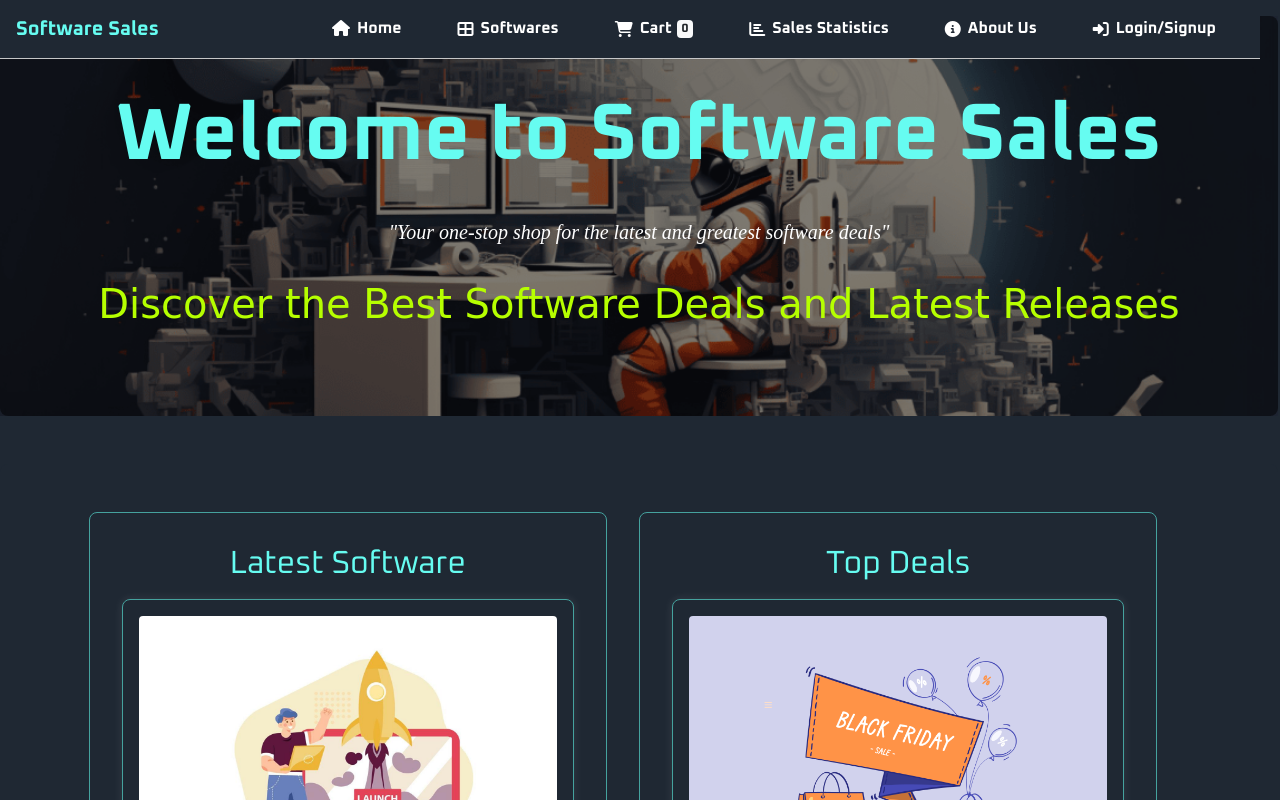
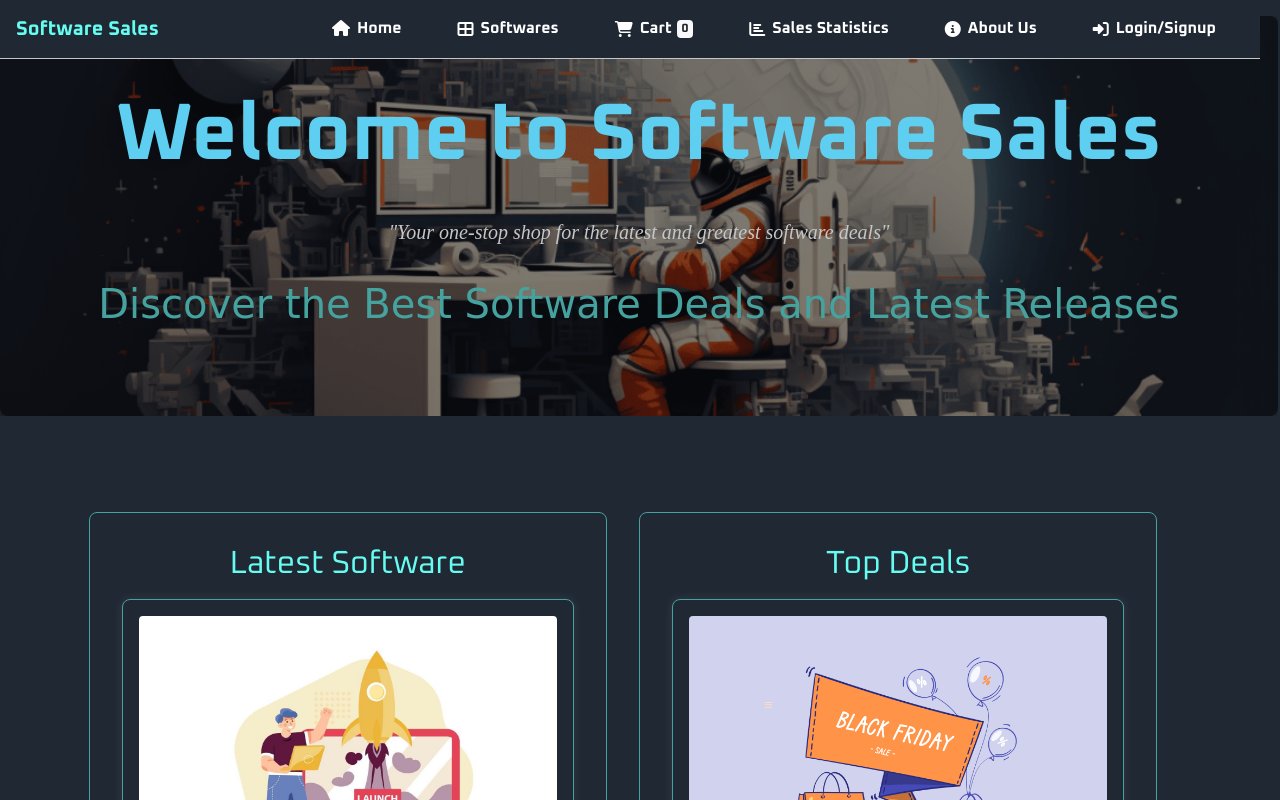
Before and after one commit to Seshireddysyamala/Software-Sales-Website, a plain HTML site: page index.html in a window 1280 px wide. Drawn offline with nearby package versions, Linux system fonts and the light colour scheme; a web font is replaced by a local one.

Commit message:
colors trails

```diff
--- a/css/style.css
+++ b/css/style.css
@@ -203,7 +203,7 @@ main {
 
 
     .combined-section h1 {
-        color: #66FCF1; /* Palette blue */
+        color: #5ecff0; /* Palette blue */
         font-size: 5rem; /* Larger size for h1 */
         margin: 0 2rem 1rem 2rem; /* Add some margin for better spacing */
         font-weight: bold; /* Default to bold */
@@ -211,7 +211,7 @@ main {
     }
 
     .combined-section h2 {
-        color: #b6ff00; /* Different color for h2 */
+        color: #45a29e; /* Different color for h2 */
         font-size: 2.5rem; /* Smaller size for h2 */
         margin: 1rem 2rem; /* Add some margin for better spacing */
         font-weight: normal; /* Default to normal */
@@ -219,7 +219,7 @@ main {
     }
 
     .combined-section p {
-        color: #ffffff; /* Another color for p */
+        color: #c5c6c7; /* Another color for p */
         font-size: 1.25rem; /* Medium size for p */
         margin: 1rem 1rem; /* Add some margin for better spacing */
         font-style: italic; /* Default to italic */
```
Also changed, not shown: aboutus.html (+1 -1 lines).
